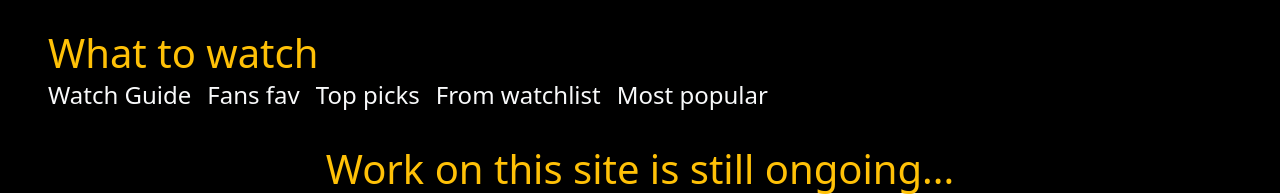
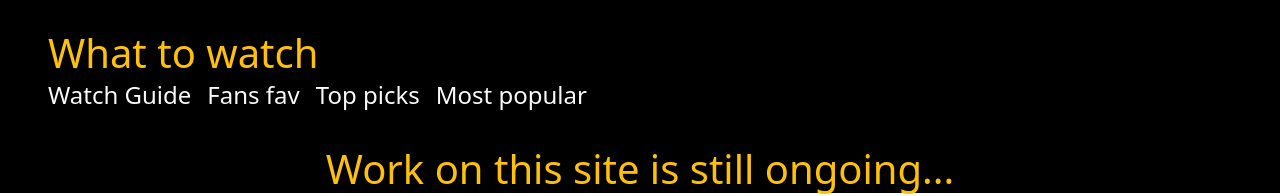
Before and after one commit to Sbipul/imdb, a plain HTML site: page index.html in a window 1280 px wide. Shown: the part 1174-1370 px from the top of the page. Drawn offline with nearby package versions, Linux system fonts and the light colour scheme.

Commit message:
overflow edited

```diff
--- a/index.html
+++ b/index.html
@@ -246,9 +246,9 @@
                 <li class="me-3 fs-4 pb-3">
                   <a class="text-light" data-bs-toggle="collapse" href="#multiCollapseExample1" role="button" aria-expanded="false" aria-controls="multiCollapseExample1">Top picks</a>
                 </li>
-                <li class="me-3 fs-4 pb-3">
+                <!-- <li class="me-3 fs-4 pb-3">
                   <a class="text-light" data-bs-toggle="collapse" href="#multiCollapseExample1" role="button" aria-expanded="false" aria-controls="multiCollapseExample1">From watchlist</a>
-                </li>
+                </li> -->
                 <li class="me-3 fs-4 pb-3">
                   <a class="text-light" data-bs-toggle="collapse" href="#multiCollapseExample1" role="button" aria-expanded="false" aria-controls="multiCollapseExample1">Most popular</a>
                 </li>
```
